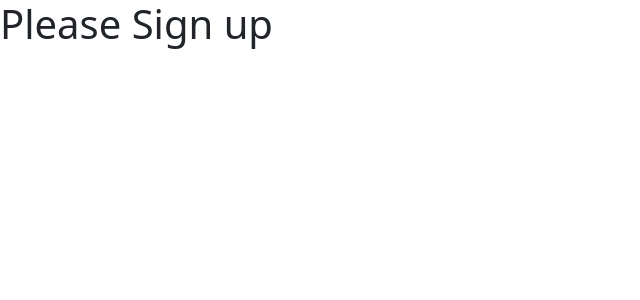
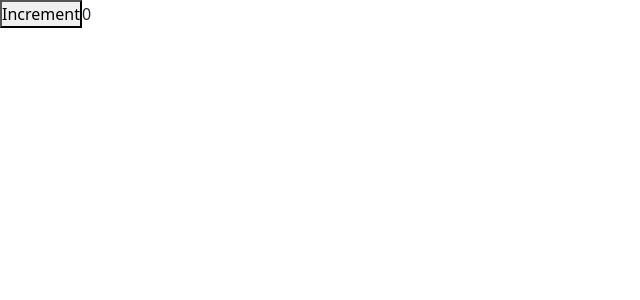
Before and after one commit to Muhammad-Riyead-Rahman/react-with-anis, a React (Create React App) app: page / in a window 1280 px wide. Shown: the top 300 px of the page, without its empty margins (0-640 px from the left). Built offline with nearby package versions, Linux system fonts and the light colour scheme.

Commit message:
event binding

```diff
--- a/src/App.js
+++ b/src/App.js
@@ -1,9 +1,9 @@
-import CONDITIONAL_RENDERING from './components/CONDITIONAL_RENDERING/index';
+import BINDING_EVENT_HANDLER from './components/BINDING_EVENT_HANDLER'
 
 function App() {
   return (
     <div>
-      <CONDITIONAL_RENDERING />
+      <BINDING_EVENT_HANDLER />
     </div>
     )
 }
--- /dev/null
+++ b/src/components/BINDING_EVENT_HANDLER/index.js
@@ -0,0 +1,46 @@
+import React, { Component } from 'react'
+
+export class BINDING_EVENT_HANDLER extends Component {
+
+
+    constructor(props) {
+        super(props)
+
+        this.state = {
+             count : 0
+        }
+        this.handleCounting = this.handleCounting.bind(this)
+    }
+
+
+
+    handleCounting () {
+        this.setState({
+            count : this.state.count + 1
+        })
+    }
+
+
+    // handleCounting  = () =>{
+    //     this.setState({
+    //         count : this.state.count + 1
+    //     })
+    // }
+
+
+
+
+    render() {
+        return (
+            <div>
+
+                {/* {<button onClick={this.handleCounting.bind(this)}>Increment</button>} */}
+
+                <button onClick={this.handleCounting}>Increment </button>
+                {this.state.count}
+            </div>
+        )
+    }
+}
+
+export default BINDING_EVENT_HANDLER
--- /dev/null
+++ b/src/components/BINDING_EVENT_HANDLER/style.css
@@ -0,0 +1,10 @@
+button{
+    padding: 5px;
+    border: none;
+    border-radius: 5px;
+    background: green;
+    color: white;
+    margin-right: 10px;
+    font-size: 1rem;
+    width: 80px;
+}
```
